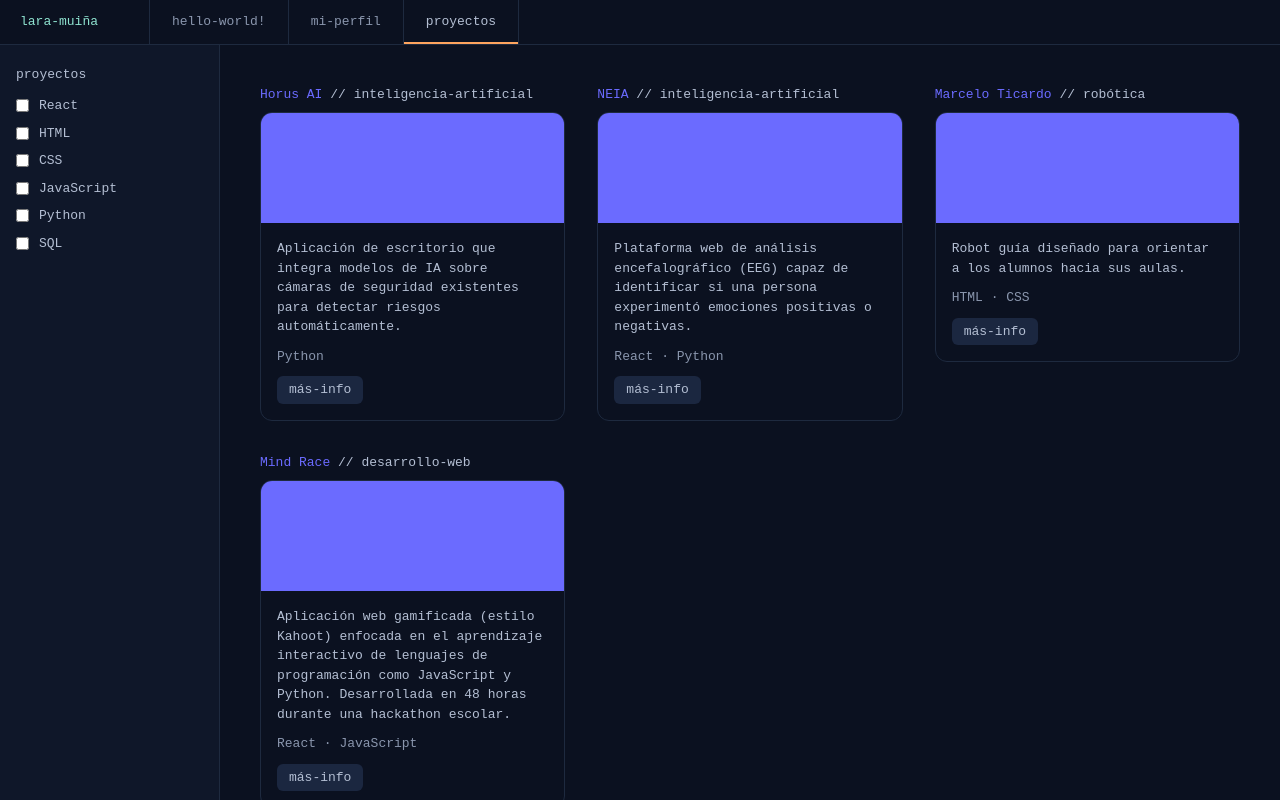
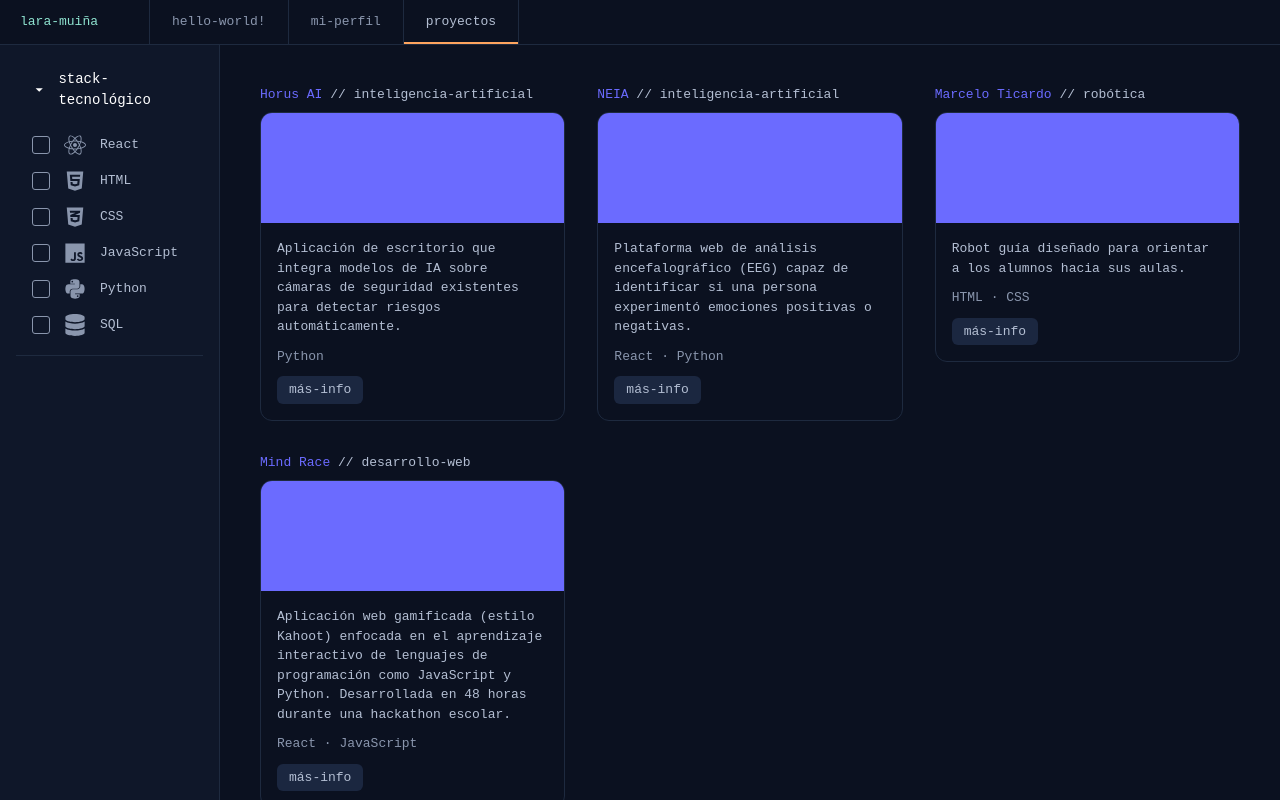
Before and after one commit to lara0m/portfolio, a Next.js app in the folder portfolio-lari/: page / in a window 1280 px wide. Both pictures are taken after a click on the button "proyectos". Built offline with nearby package versions, Linux system fonts and the light colour scheme.

Commit message:
animaciones + logos de stack hecho

```diff
--- /dev/null
+++ b/package.json
@@ -0,0 +1,5 @@
+{
+  "dependencies": {
+    "react-icons": "^5.7.0"
+  }
+}
--- a/portfolio-lari/app/globals.css
+++ b/portfolio-lari/app/globals.css
@@ -142,3 +142,49 @@ a { color: #e07a7a; }
   border-radius: 6px; padding: 4px 12px; font: inherit; cursor: pointer;
 }
 .btn:hover { background: #26365a; }
+.tech {
+  display: flex;
+  align-items: center;
+  gap: 14px;
+  padding: 7px 0;
+  color: var(--text);
+  cursor: pointer;
+}
+
+/* Checkbox personalizado */
+.tech input {
+  appearance: none;
+  -webkit-appearance: none;
+  flex-shrink: 0;
+  width: 18px;
+  height: 18px;
+  margin: 0;
+  display: grid;
+  place-content: center;
+  background: transparent;
+  border: 1px solid var(--muted);
+  border-radius: 3px;
+  cursor: pointer;
+  transition: background 0.2s, border-color 0.2s;
+}
+.tech input:checked {
+  background: #6b7a99;
+  border-color: #6b7a99;
+}
+.tech input:checked::after {
+  content: '';
+  width: 5px;
+  height: 9px;
+  border: solid #fff;
+  border-width: 0 2px 2px 0;
+  transform: rotate(45deg) translate(-1px, -1px);
+}
+
+/* Logo */
+.tech__icon {
+  flex-shrink: 0;
+  font-size: 22px;
+  color: var(--muted);
+  transition: color 0.2s;
+}
+.tech:hover .tech__icon { color: #fff; }
--- /dev/null
+++ b/portfolio-lari/app/src/components/TechIcons.tsx
@@ -0,0 +1,12 @@
+import type { IconType } from 'react-icons'
+import { FaReact, FaHtml5, FaCss3Alt, FaJs, FaPython, FaDatabase } from 'react-icons/fa'
+
+// La clave tiene que coincidir con los nombres de ALL_TECHS y de projects.ts
+export const TECH_ICONS: Record<string, IconType> = {
+  React: FaReact,
+  HTML: FaHtml5,
+  CSS: FaCss3Alt,
+  JavaScript: FaJs,
+  Python: FaPython,
+  SQL: FaDatabase,
+}
--- a/portfolio-lari/app/src/pages-content/Hello.jsx
+++ b/portfolio-lari/app/src/pages-content/Hello.jsx
@@ -2,14 +2,14 @@ export default function Hello() {
   return (
     <section className="hello">
       <div className="hello__text">
-        <p className="muted">Hi all. I am</p>
+        <p className="muted">Hello World</p>
         <h1 className="hello__name">Lara Muiña</h1>
-        <h2 className="hello__role">&gt; Front-end developer</h2>
-        <p className="muted">// find my profile on Github:</p>
+        <h2 className="hello__role">&gt; Backend developer</h2>
+        <p className="muted">// find my profile on Linkedin:</p>
         <p>
-          <span className="kw">const</span> githubLink ={' '}
-          <a href="https://github.com/lara0m" target="_blank" rel="noreferrer">
-            "https://github.com/lara0m"
+          <span className="kw">const</span> linkeLink ={' '}
+          <a href="https://www.linkedin.com/in/lara-mui%C3%B1a-2456933b8/" target="_blank" rel="noreferrer">
+            "https://www.linkedin.com/in/lara-muiña"
           </a>
         </p>
       </div>
--- a/portfolio-lari/app/src/pages-content/Proyectos.jsx
+++ /dev/null
@@ -1,43 +0,0 @@
-import { useState } from 'react'
-import Sidebar from '../components/Sidebar'
-import ProjectCard from '../components/ProjectCard.jsx'
-import { projects, ALL_TECHS } from '../data/projects'
-
-export default function Proyectos() {
-  const [selected, setSelected] = useState([])
-
-  const toggle = (tech) =>
-    setSelected((prev) =>
-      prev.includes(tech) ? prev.filter((t) => t !== tech) : [...prev, tech]
-    )
-
-  // Sin filtros activos => se muestran todos
-  const visible =
-    selected.length === 0
-      ? projects
-      : projects.filter((p) => p.techs.some((t) => selected.includes(t)))
-
-  return (
-    <div className="layout">
-      <Sidebar>
-        <h3 className="sidebar__title">proyectos</h3>
-        {ALL_TECHS.map((tech) => (
-          <label key={tech} className="check">
-            <input
-              type="checkbox"
-              checked={selected.includes(tech)}
-              onChange={() => toggle(tech)}
-            />
-            {tech}
-          </label>
-        ))}
-      </Sidebar>
-
-      <section className="grid">
-        {visible.map((p) => (
-          <ProjectCard key={p.id} project={p} />
-        ))}
-      </section>
-    </div>
-  )
-}
--- /dev/null
+++ b/portfolio-lari/app/src/pages-content/Proyectos.tsx
@@ -0,0 +1,49 @@
+import { useState } from 'react'
+import Sidebar, { SidebarSection } from '../components/Sidebar'
+import ProjectCard from '../components/ProjectCard'
+import { TECH_ICONS } from '../components/TechIcons'
+import { projects, ALL_TECHS } from '../data/projects'
+
+export default function Proyectos() {
+  const [selected, setSelected] = useState<string[]>([])
+
+  const toggle = (tech: string) =>
+    setSelected((prev) =>
+      prev.includes(tech) ? prev.filter((t) => t !== tech) : [...prev, tech]
+    )
+
+  // Sin filtros activos => se muestran todos
+  const visible =
+    selected.length === 0
+      ? projects
+      : projects.filter((p) => p.techs.some((t) => selected.includes(t)))
+
+  return (
+    <div className="layout">
+      <Sidebar>
+        <SidebarSection title="stack-tecnológico">
+          {ALL_TECHS.map((tech) => {
+            const Icon = TECH_ICONS[tech]
+            return (
+              <label key={tech} className="tech">
+              <input
+                type="checkbox"
+                checked={selected.includes(tech)}
+                onChange={() => toggle(tech)}
+              />
+              {Icon && <Icon className="tech__icon" />}
+              <span>{tech}</span>
+            </label>
+          )
+        })}
+       </SidebarSection>
+      </Sidebar>
+
+      <section className="grid">
+        {visible.map((p) => (
+          <ProjectCard key={p.id} project={p} />
+        ))}
+      </section>
+    </div>
+  )
+}
--- a/portfolio-lari/package.json
+++ b/portfolio-lari/package.json
@@ -11,7 +11,8 @@
   "dependencies": {
     "next": "16.4.6",
     "react": "19.3.0",
-    "react-dom": "19.3.0"
+    "react-dom": "19.3.0",
+    "react-icons": "^5.7.0"
   },
   "devDependencies": {
     "@tailwindcss/turbopack": "4.3.3",
```
Also changed, not shown: 2 other files (tests, documents, lock files or other folders).
